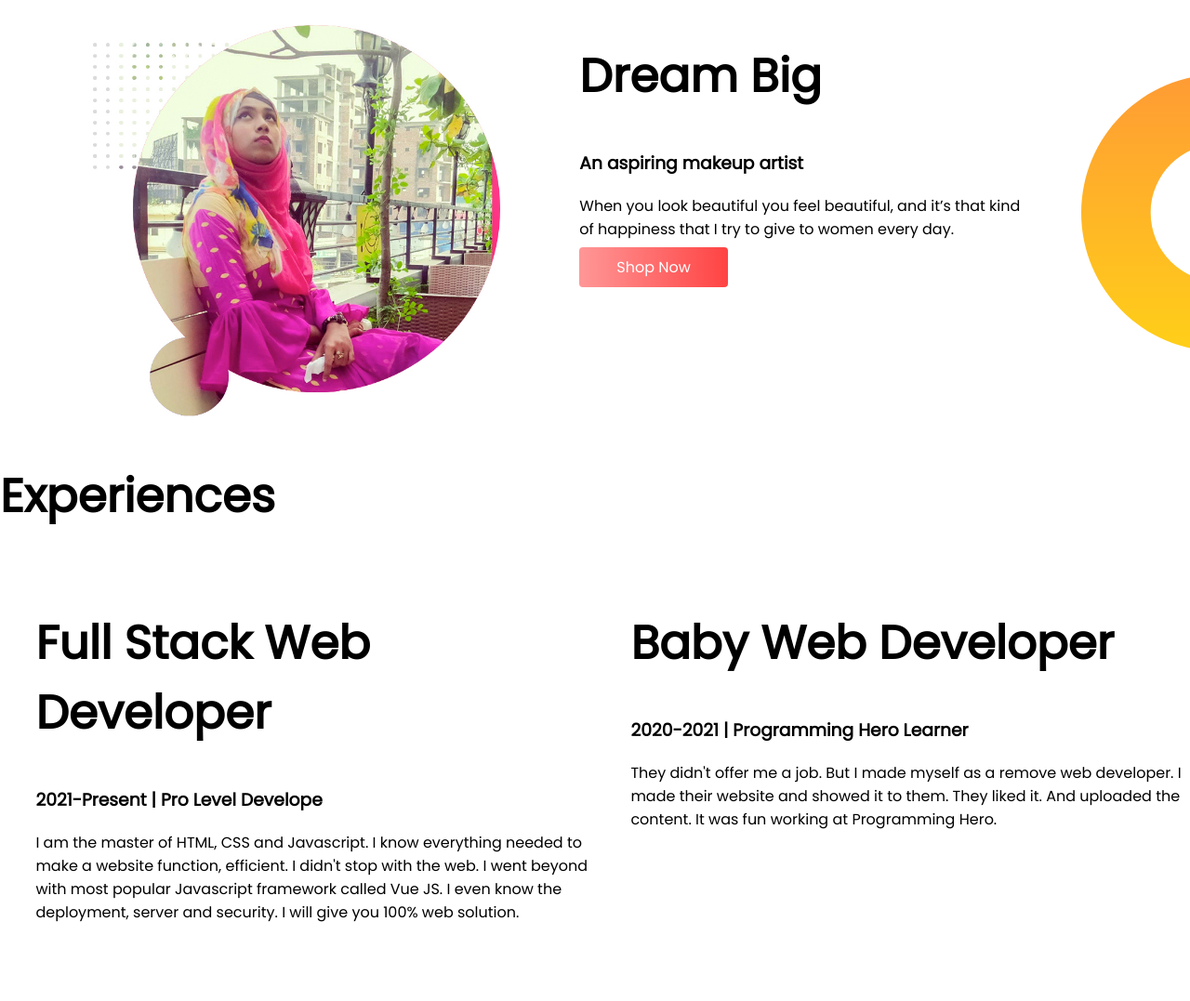
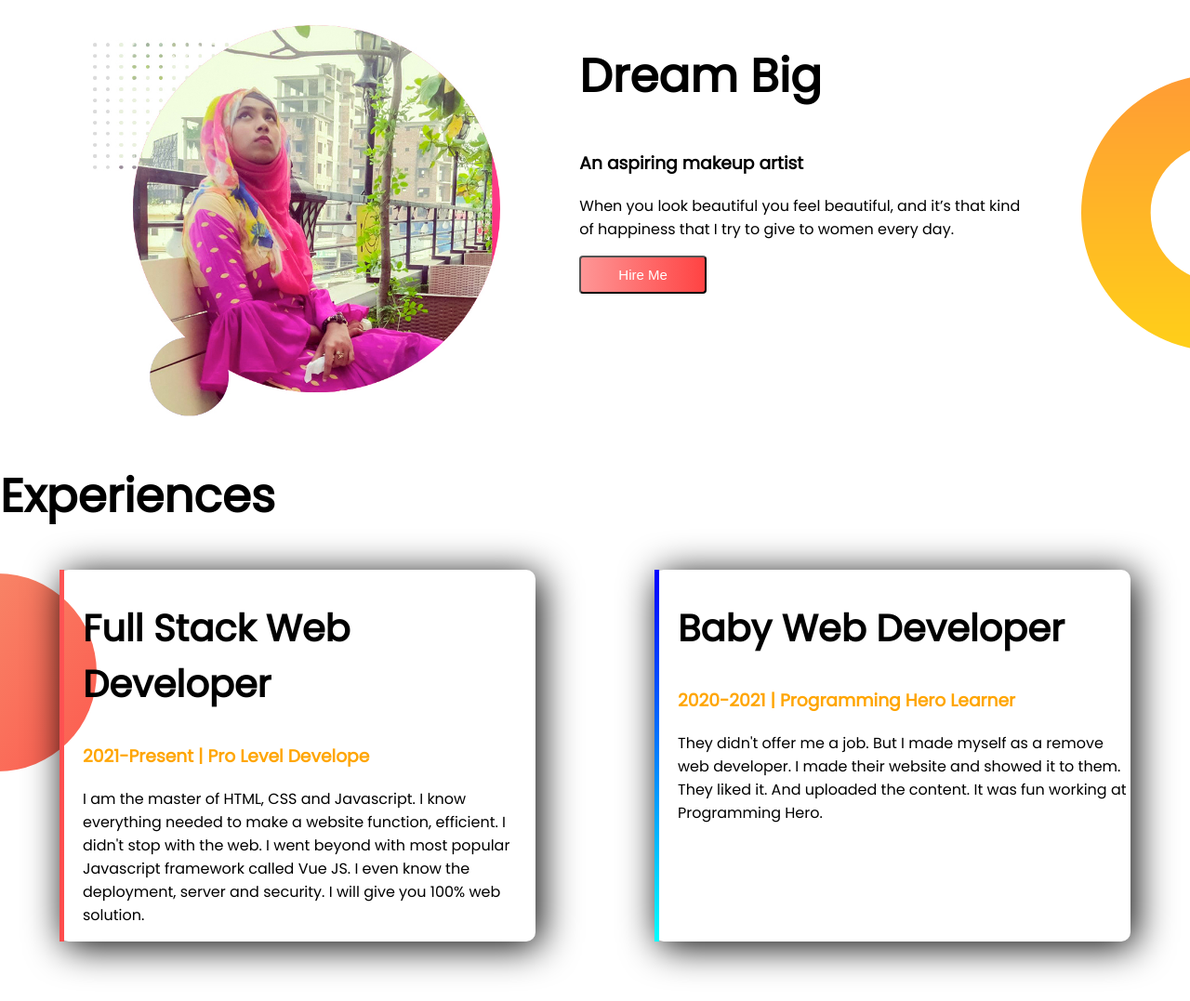
Before and after one commit to siamsadik007/siam-portfolio, a plain HTML site: page index.html in a window 1280 px wide. Shown: the part 552-1629 px from the top of the page at 93% size. Before the commit the page ends 1562 px from the top, so only its background shows below. Drawn offline with Linux system fonts and the light colour scheme.

Commit message:
experiences with shadow

```diff
--- a/index.html
+++ b/index.html
@@ -17,7 +17,7 @@
 <section class="flex banner1">
     <div class="half-width">
         <h1>Welc<span>o</span>me to </h1>
-    <h1><span class="name-clr ">Sharfin Sumi's </span> World ! </h1>
+    <h1><span class="orange-color ">Sharfin Sumi's </span> World ! </h1>
     <h3>Makeover Artist</h3>
 
     <p>
@@ -25,6 +25,7 @@
     </p>
 
         <a target="blank" href="https://www.linkedin.com/in/siam-sadik-915491149/" class="hire">Contact Here</a>
+
         </div>
 
         <div class="half-width" >
@@ -40,7 +41,7 @@
 <h1>Dream Big</h1>
 <h3>An aspiring makeup artist</h3>
 <p>When you look beautiful you feel beautiful, and it’s that kind of happiness that I try to give to women every day.</p>
-<a target="blank" href="https://www.linkedin.com/in/siam-sadik-915491149/" class="hire">Shop Now</a>
+<button class="hire"><a target="blank" href="https://www.linkedin.com/in/siam-sadik-915491149/" style="text-decoration: none; color: white;font-size: 15px;">Hire Me</a></button>
 
 </div>
 
@@ -50,9 +51,9 @@
 
 <h1>Experiences</h1>
 <div class="flex ">
-<div class="half-width">
-    <h1>Full Stack Web Developer</h1>
-    <h3>2021-Present | Pro Level Develope</h3>
+<div class="experience-item border1">
+    <h2>Full Stack Web Developer</h2>
+    <h3 class="orange-color">2021-Present | Pro Level Develope</h3>
     <p>I am the master of HTML, CSS and Javascript. I know everything needed to make a website function, efficient. I didn't
     stop with the web. I went beyond with most popular Javascript framework called Vue JS. I even know the deployment,
     server and security. I will give you 100% web solution.</p>
@@ -61,9 +62,9 @@
 
 </div>
 
-<div class="half-width">
-    <h1>Baby Web Developer</h1>
-    <h3>2020-2021 | Programming Hero Learner</h3>
+<div class="experience-item border2">
+    <h2>Baby Web Developer</h2>
+    <h3 class="orange-color">2020-2021 | Programming Hero Learner</h3>
     <p>They didn't offer me a job. But I made myself as a remove web developer. I made their website and showed it to them.
     They liked it. And uploaded the content. It was fun working at Programming Hero.</p>
 
--- a/style.css
+++ b/style.css
@@ -7,7 +7,10 @@ body{
     h1{
         font-size: 50px;
     }
-    .name-clr{
+    h2{
+        font-size: 40px;
+    }
+    .orange-color{
         color: orange;
     }
     .hire{
@@ -60,4 +63,27 @@ body{
     }
     .experience-area{
 
+        background-image: url(exp-bg.png);
+        background-repeat: no-repeat;
+        background-position-y: 120px;
     }
+    .experience-item{
+        width: 40%;
+        margin-left: 5%;
+        margin-right: 5%;
+        margin-bottom: 5%;
+        border-radius: 10px;
+        box-shadow:5px 5px 40px black;
+        padding: 0 0 0 20px;
+    }
+    .border1{
+      border-left: 5px solid;
+        border-image: linear-gradient(rgb(255, 85, 85),rgb(255, 76, 76));
+        border-image-slice: 1;
+    }
+    .border2{
+        border-left: 5px solid;
+
+        border-image: linear-gradient(blue,cyan);
+         border-image-slice: 1;
+    }
```
